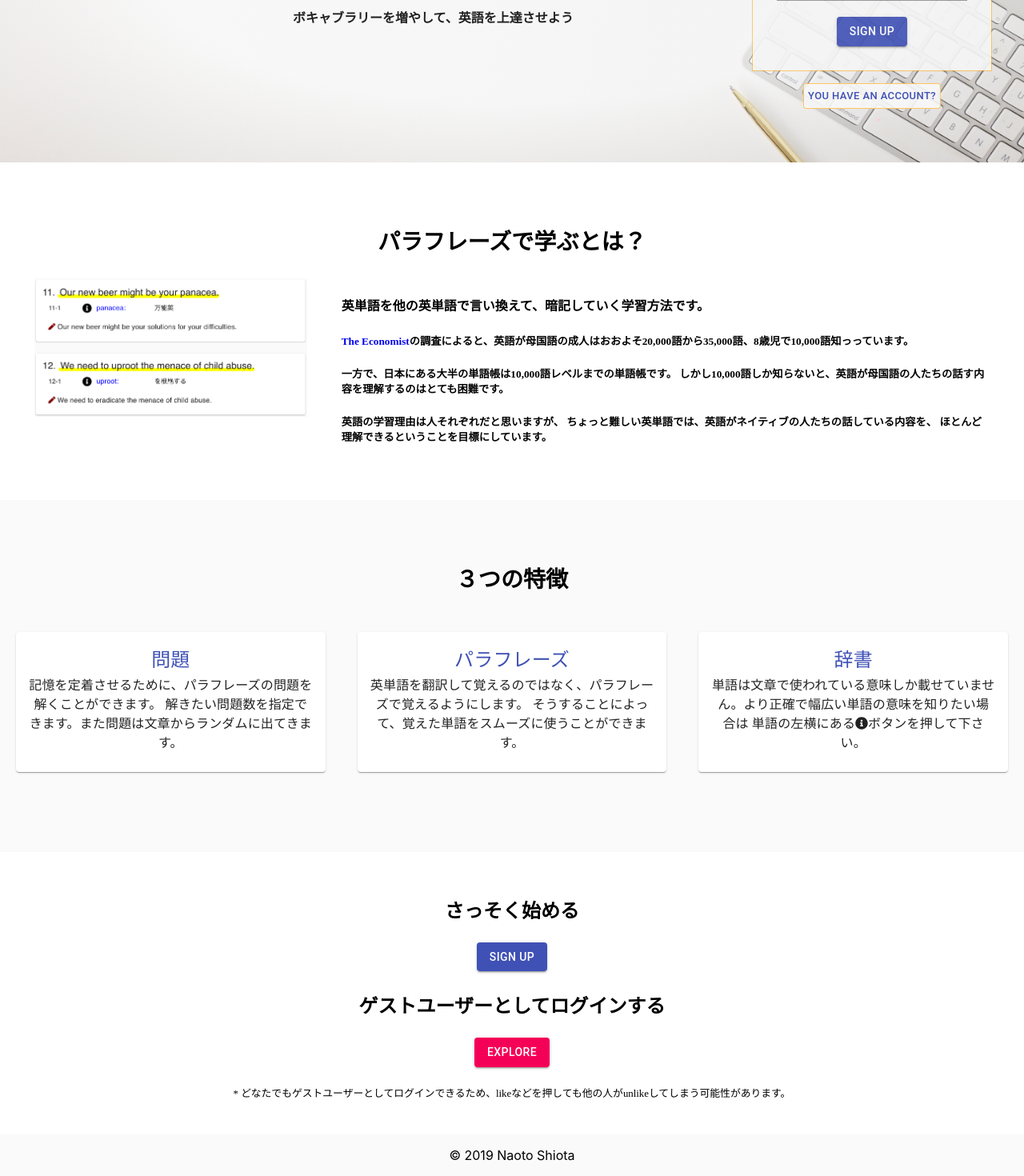
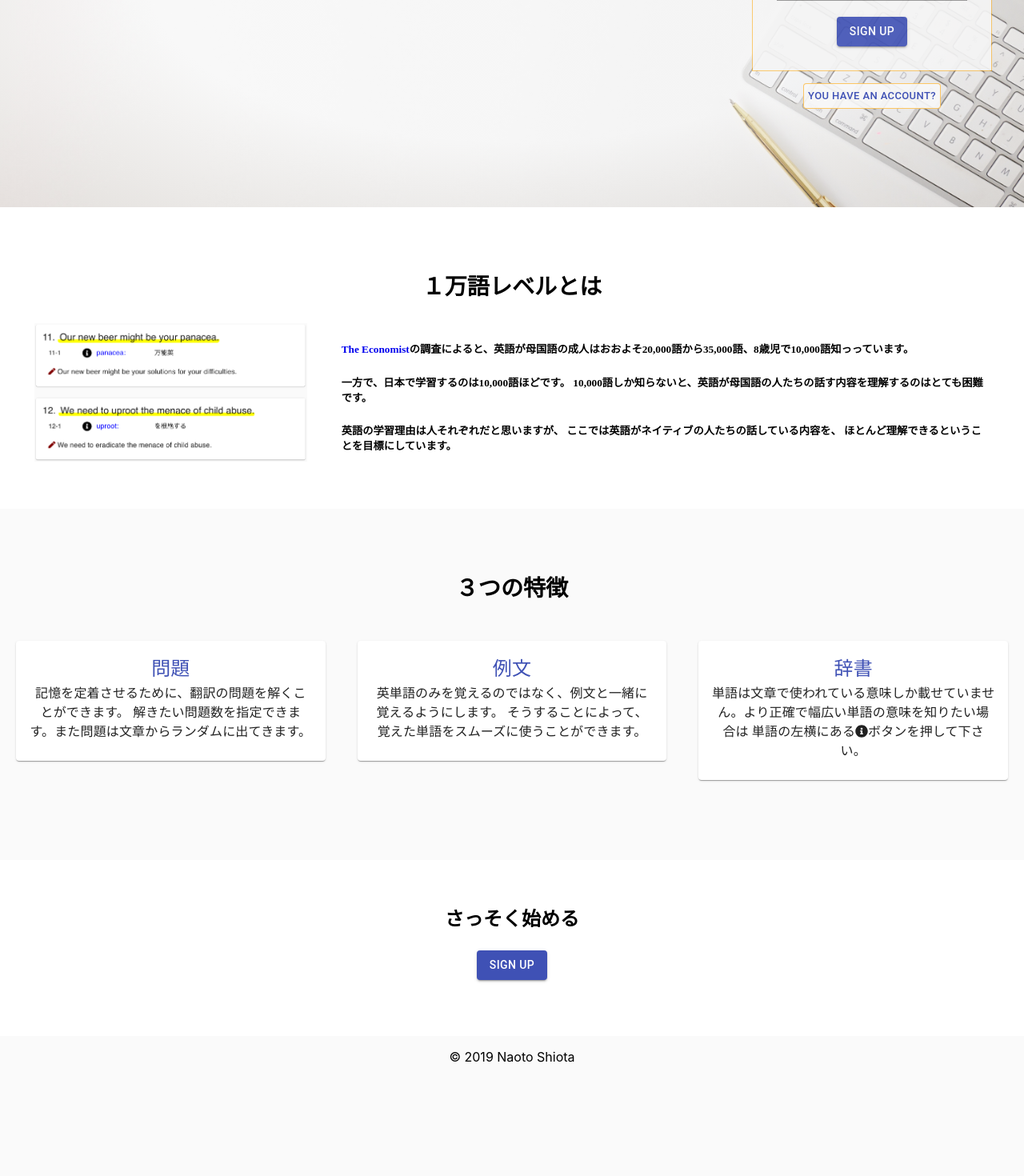
Before and after one commit to naot-shio/vocab-app-firebase-frontend, a React (Create React App) app: page / in a window 1280 px wide. Shown: the part 365-1835 px from the top of the page at 80% size. After the commit the page ends 1712 px from the top, so only its background shows below. Built offline with nearby package versions, Linux system fonts and the light colour scheme; a web font is replaced by a local one.

Commit message:
Amend the landing page

```diff
--- a/src/components/pages/Home.js
+++ b/src/components/pages/Home.js
@@ -24,15 +24,6 @@ function Home(props) {
   const classes = useStyles();
   const { authenticated } = props.user;
 
-  const handleClick = () => {
-    const userData = {
-      email: "guest@example.com",
-      password: "password"
-    };
-    props.loginUser(userData);
-    props.history.push("/sentences");
-  };
-
   const handleMoveUpToSignUp = () => {
     setLogin(false);
     window.scrollTo({
@@ -46,7 +37,6 @@ function Home(props) {
         <Grid container className={classes.header}>
           <Grid item lg={2} md={2} sm={1} xs={1} />
           <Grid item lg={6} md={7} sm={7} xs={10}>
-            <h2 className={classes.titleAdjective}>パラフレーズで学ぶ</h2>
             <h1 className={classes.title}>１万語レベル英単語</h1>
             <h4 className={classes.subtitle}>
               ボキャブラリーを増やして、英語を上達させよう
@@ -77,7 +67,7 @@ function Home(props) {
 
         <Grid container className={classes.explanationContainer}>
           <Grid item xs={12} className={classes.explanationTitle}>
-            <h3>パラフレーズで学ぶとは？</h3>
+            <h3>１万語レベルとは</h3>
           </Grid>
 
           <Grid item xs={12} md={4}>
@@ -89,9 +79,6 @@ function Home(props) {
             />
           </Grid>
           <Grid item xs={12} md={8} className={classes.explanation}>
-            <h4>
-              英単語を他の英単語で言い換えて、暗記していく学習方法です。
-            </h4>
 
             <h5>
               <a
@@ -105,13 +92,13 @@ function Home(props) {
             </h5>
 
             <h5>
-              一方で、日本にある大半の単語帳は10,000語レベルまでの単語帳です。
-              しかし10,000語しか知らないと、英語が母国語の人たちの話す内容を理解するのはとても困難です。
+              一方で、日本で学習するのは10,000語ほどです。
+              10,000語しか知らないと、英語が母国語の人たちの話す内容を理解するのはとても困難です。
             </h5>
 
             <h5>
               英語の学習理由は人それぞれだと思いますが、
-              ちょっと難しい英単語では、英語がネイティブの人たちの話している内容を、
+              ここでは英語がネイティブの人たちの話している内容を、
               ほとんど理解できるということを目標にしています。
             </h5>
           </Grid>
@@ -133,7 +120,7 @@ function Home(props) {
                   問題
                 </Typography>
                 <Typography variant="body1" className={classes.featureContent}>
-                  記憶を定着させるために、パラフレーズの問題を解くことができます。
+                  記憶を定着させるために、翻訳の問題を解くことができます。
                   解きたい問題数を指定できます。また問題は文章からランダムに出てきます。
                 </Typography>
               </CardContent>
@@ -148,10 +135,10 @@ function Home(props) {
                   color="primary"
                   className={classes.featureTitle}
                 >
-                  パラフレーズ
+                  例文
                 </Typography>
                 <Typography variant="body1" className={classes.featureContent}>
-                  英単語を翻訳して覚えるのではなく、パラフレーズで覚えるようにします。
+                  英単語のみを覚えるのではなく、例文と一緒に覚えるようにします。
                   そうすることによって、覚えた単語をスムーズに使うことができます。
                 </Typography>
               </CardContent>
@@ -188,18 +175,6 @@ function Home(props) {
           >
             Sign Up
           </Button>
-
-          <h3 className={classes.navigationTitle}>
-            ゲストユーザーとしてログインする
-          </h3>
-          <Button variant="contained" color="secondary" onClick={handleClick}>
-            Explore
-          </Button>
-
-          <p className={classes.notation}>
-            &#42;
-            どなたでもゲストユーザーとしてログインできるため、likeなどを押しても他の人がunlikeしてしまう可能性があります。
-          </p>
         </div>
       </main>
 
--- a/src/styles/pages/HomeStyles.js
+++ b/src/styles/pages/HomeStyles.js
@@ -6,7 +6,7 @@ const useStyles = makeStyles(() => ({
     fontFamily: "游ゴシック体, 'Yu Gothic', YuGothic, 'ヒラギノ角ゴシック Pro'"
   },
   header: {
-    height: "63vh",
+    height: "70vh",
     background: `radial-gradient(rgba(255,255,255,0.5), rgba(255,255,255,0.5), rgba(101,67,33,0.1)), url(${backgroundImage})`,
     backgroundSize: "cover",
     backgroundPosition: "0 30%",
@@ -20,7 +20,7 @@ const useStyles = makeStyles(() => ({
   },
   title: {
     fontSize: "4rem",
-    marginTop: 20
+    marginTop: 105
   },
   subtitle: {
     marginLeft: "1rem"
@@ -36,7 +36,7 @@ const useStyles = makeStyles(() => ({
   },
   authenticationForm: {
     opacity: 0.9,
-    border: "rgba(255,165,0, 0.6) 1px solid"
+    border: "rgba(255,165,0, 0.6) 1px solid",
   },
   authToggleButton: {
     backgroundColor: "rgba(248,248,248,0.9)",
@@ -75,7 +75,7 @@ const useStyles = makeStyles(() => ({
   },
   navigationContainer: {
     paddingTop: 30,
-    paddingBottom: 30,
+    paddingBottom: 70,
     backgroundColor: "white",
     textAlign: "center"
   },
```
